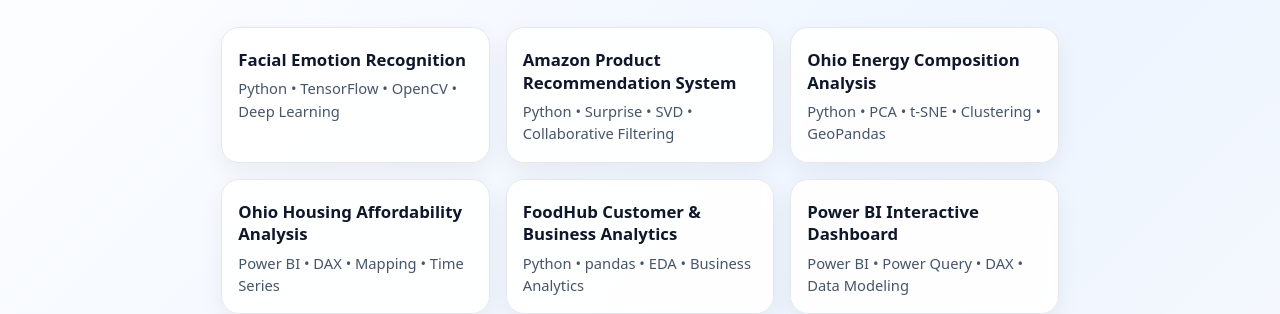
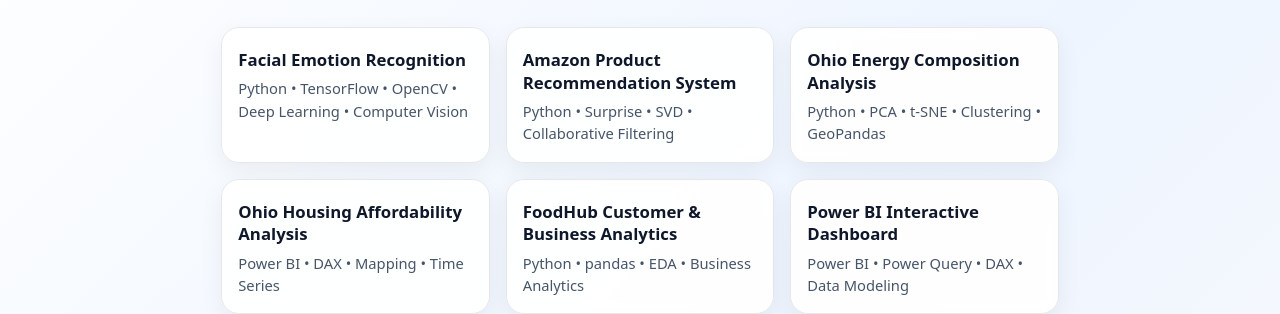
Before and after one commit to SARAH-GAKII/sarah-gakii.github.io, a Jekyll site: the page built from projects/index.md, in a window 1280 px wide. Shown: the part 219-533 px from the top of the page. Built offline with Jekyll 4.4.1, drawn with Linux system fonts in a browser that asks for light colours.

Commit message:
Update index.md

```diff
--- a/projects/index.md
+++ b/projects/index.md
@@ -11,7 +11,7 @@
 
   <a class="card" href="/projects/facial-emotion-recognition">
     <h3 class="card-title">Facial Emotion Recognition</h3>
-    <p class="card-meta">Python • TensorFlow • OpenCV • Deep Learning</p>
+    <p class="card-meta">Python • TensorFlow • OpenCV • Deep Learning • Computer  Vision</p>
   </a>
 
   <a class="card" href="/projects/amazon-product-recommendation-system">
```
